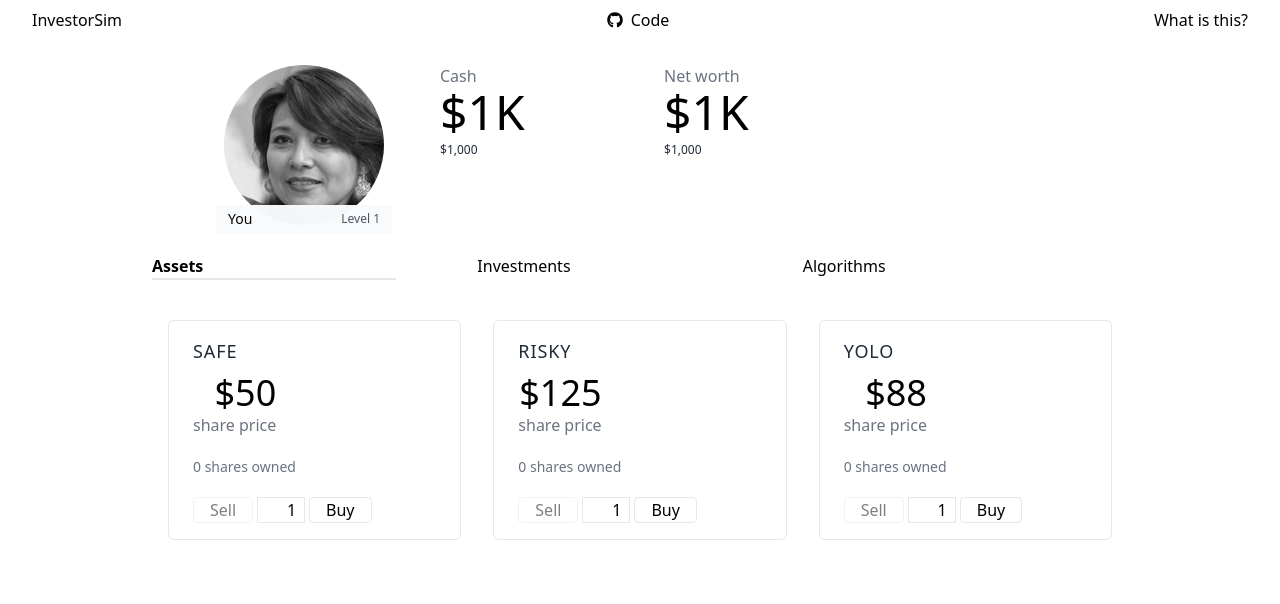
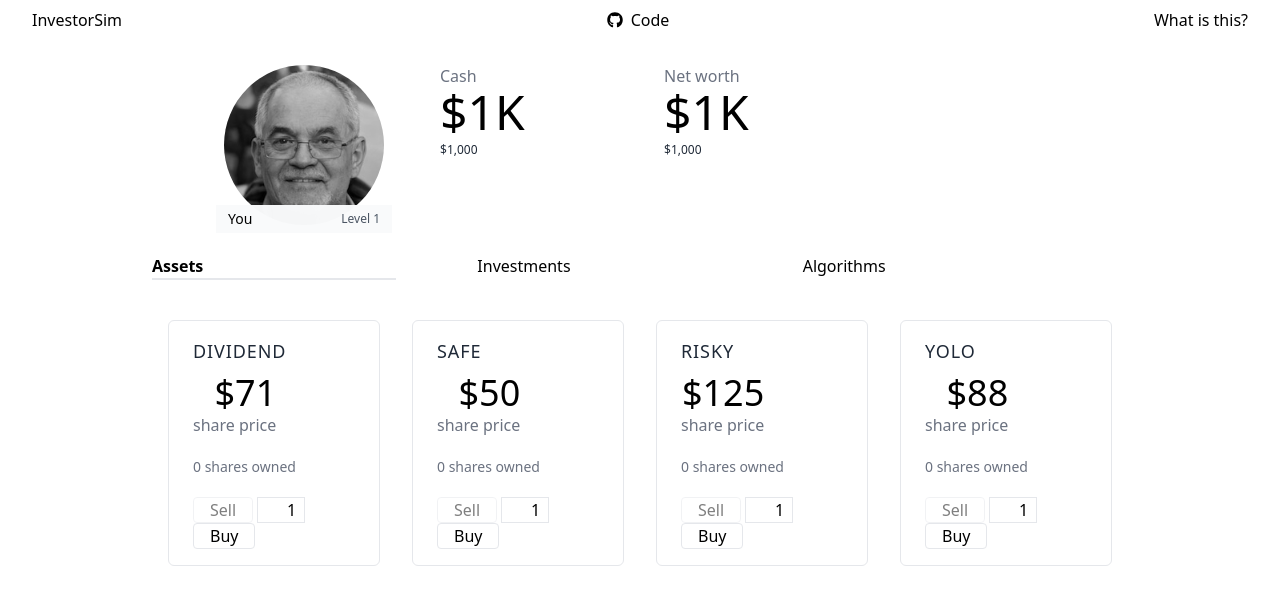
Before and after one commit to fotijr/investorsim, a React (Create React App) app: page /assets in a window 1280 px wide. Shown: the top 604 px of the page. Built offline with nearby package versions, Linux system fonts and the light colour scheme.

Commit message:
Added dividends

```diff
--- a/src/Simulation.tsx
+++ b/src/Simulation.tsx
@@ -27,6 +27,7 @@ type SimState = {
 class Simulation extends React.Component<RouteComponentProps, SimState> {
   constructor(props: any) {
     super(props);
+    const userImgId = Math.floor(this.getRandomNumber(0, 18));
     this.state = {
       day: 1,
       cash: 1000,
@@ -34,9 +35,23 @@ class Simulation extends React.Component<RouteComponentProps, SimState> {
       netWorth: 1000,
       user: {
         name: 'You',
-        img: 0,
+        img: userImgId,
       },
       assets: [
+        {
+          name: 'Dividend',
+          sharePrice: 71,
+          growthRange: [-0.05, 0.064],
+          shares: 0,
+          buyInCost: 0,
+          totalValue: 0,
+          activelyTrading: false,
+          dividend: {
+            amount: 2,
+            lastDistributed: 0,
+            frequency: 100,
+          },
+        },
         {
           name: 'Safe',
           sharePrice: 50,
@@ -124,6 +139,10 @@ class Simulation extends React.Component<RouteComponentProps, SimState> {
         if (a.name === asset.name) {
           // replace existing asset with updated share count
           asset.buyInCost += qty * asset.sharePrice;
+          if (a.shares === 0 && qty > 0 && asset.dividend) {
+            // first time buying shares of a stock with dividend
+            asset.dividend.lastDistributed = state.day;
+          }
           return asset;
         }
         return a;
@@ -137,6 +156,7 @@ class Simulation extends React.Component<RouteComponentProps, SimState> {
 
   private advanceDay() {
     this.setState((state, props) => {
+      let cash = state.cash;
       let netWorth = 0;
       let day = state.day;
       let isTradingDay = false;
@@ -153,6 +173,15 @@ class Simulation extends React.Component<RouteComponentProps, SimState> {
         // console.log('rate', rate);
         a.sharePrice *= multiplier;
         netWorth += a.sharePrice * a.shares;
+
+        if (a.dividend) {
+          if (day >= a.dividend.lastDistributed + a.dividend.frequency) {
+            // it's dividend day!
+            cash += a.dividend.amount * a.shares;
+            a.dividend.lastDistributed = day;
+          }
+        }
+
         // console.log('new price', a.price);
         return a;
       });
@@ -162,11 +191,12 @@ class Simulation extends React.Component<RouteComponentProps, SimState> {
         day++;
       }
 
-      netWorth += state.cash;
+      netWorth += cash;
 
       // console.log('post nw', netWorth);
       return {
         day,
+        cash,
         assets,
         netWorth,
       };
--- a/src/assets/models.ts
+++ b/src/assets/models.ts
@@ -18,4 +18,15 @@ export interface Asset {
 
   /** Flag set to `true` if asset is actively trading. Trading starts once the first stock has been purchased. */
   activelyTrading: boolean;
+
+  dividend?: {
+    /** Amount (in dollars) of dividend. */
+    amount: number;
+
+    /** Amount of days between dividend distribution. */
+    frequency: number;
+
+    /** Day dividend was distributed. */
+    lastDistributed: number;
+  };
 }
```
